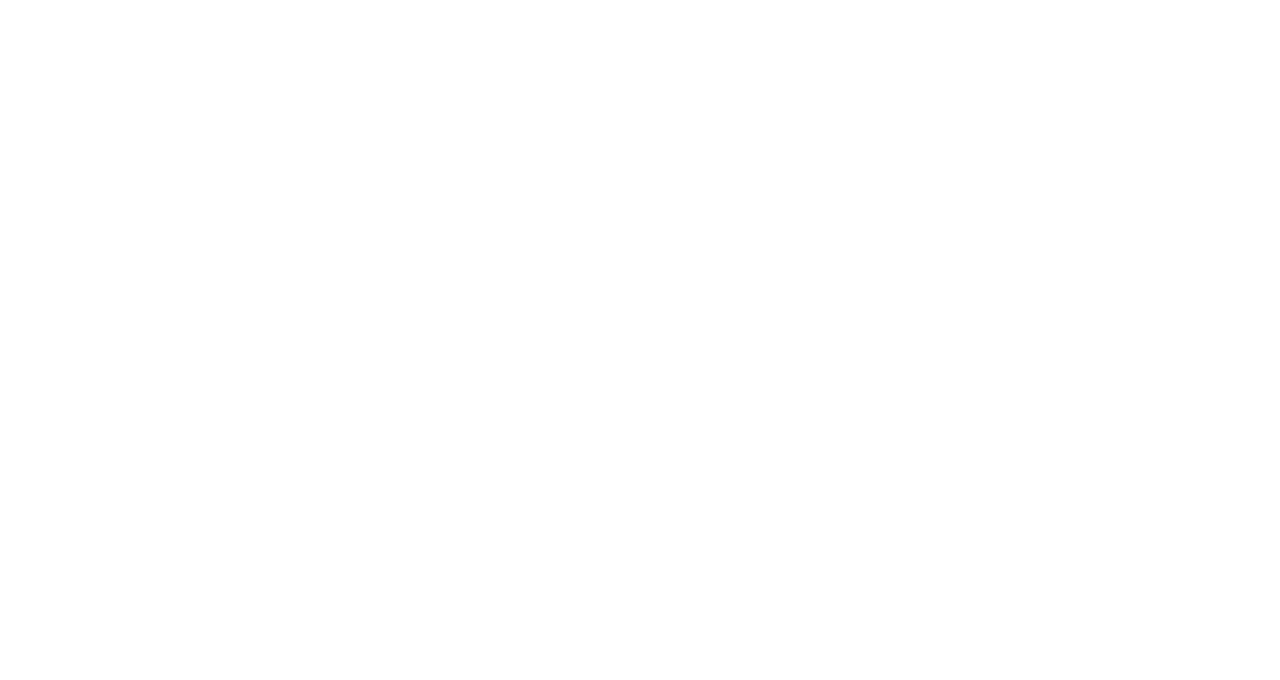
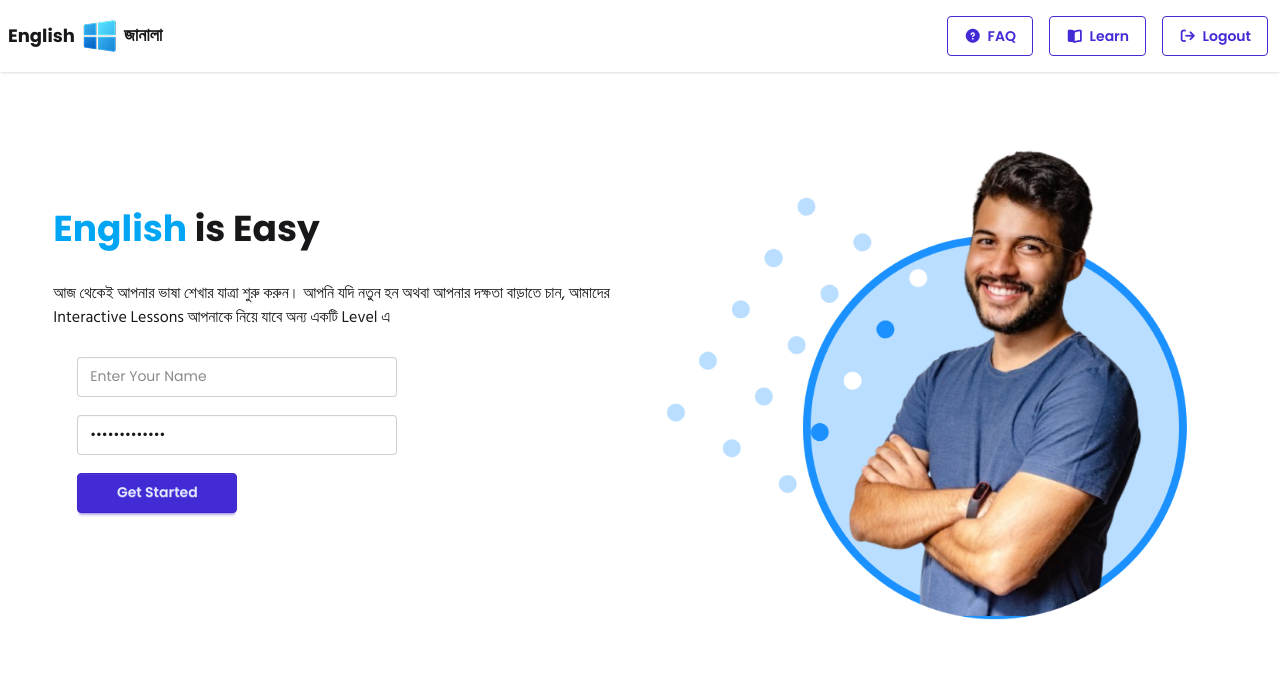
Before and after one commit to OnikTechHub/English-Janala, a plain HTML site: page index.html in a window 1280 px wide. Drawn offline with nearby package versions, Linux system fonts and the light colour scheme.

Commit message:
hero section

```diff
--- a/index.html
+++ b/index.html
@@ -3,9 +3,87 @@
 <head>
     <meta charset="UTF-8">
     <meta name="viewport" content="width=device-width, initial-scale=1.0">
+    <link rel="stylesheet" href="./style/style.css">
+    <!-- title & logo -->
     <title>English-Janala</title>
+    <link rel="shortcut icon" href="./assets/logo.png" type="image/x-icon">
+
+    <!-- font asome -->
+     <link rel="stylesheet" href="https://cdnjs.cloudflare.com/ajax/libs/font-awesome/7.0.1/css/all.min.css" integrity="sha512-2SwdPD6INVrV/lHTZbO2nodKhrnDdJK9/kg2XD1r9uGqPo1cUbujc+IYdlYdEErWNu69gVcYgdxlmVmzTWnetw==" crossorigin="anonymous" referrerpolicy="no-referrer" />
+
+     <!-- font integration -->
+      <link rel="preconnect" href="https://fonts.googleapis.com">
+<link rel="preconnect" href="https://fonts.gstatic.com" crossorigin>
+<link href="https://fonts.googleapis.com/css2?family=Geist:wght@100..900&family=Hind+Siliguri:wght@300;400;500;600;700&family=Poppins:ital,wght@0,100;0,200;0,300;0,400;0,500;0,600;0,700;0,800;0,900;1,100;1,200;1,300;1,400;1,500;1,600;1,700;1,800;1,900&display=swap" rel="stylesheet">
+
+     <!-- tailwind css & daisy ui -->
+      <link href="https://cdn.jsdelivr.net/npm/daisyui@5" rel="stylesheet" type="text/css" />
+<script src="https://cdn.jsdelivr.net/npm/@tailwindcss/browser@4"></script>
+
 </head>
 <body>
+    <header>
+        <div class="navbar bg-base-100 shadow-sm">
+  <div class="navbar-start">
+    <div class="dropdown">
+      <div tabindex="0" role="button" class="btn btn-ghost lg:hidden">
+        <svg xmlns="http://www.w3.org/2000/svg" class="h-5 w-5" fill="none" viewBox="0 0 24 24" stroke="currentColor"> <path stroke-linecap="round" stroke-linejoin="round" stroke-width="2" d="M4 6h16M4 12h8m-8 6h16" /> </svg>
+      </div>
+      <ul
+        tabindex="-1"
+        class="menu menu-sm dropdown-content bg-base-100 rounded-box z-1 mt-3 w-52 p-2 shadow">
+        <li>
+        <a href=""><i class="fa-solid fa-circle-question"></i> FAQ</a>
+      </li>
+      <li>
+        <a href="" ><i class="fa-solid fa-book-open"></i>Learn</a>
+      </li>
+      <li>
+        <a href="" ><i class="fa-solid fa-arrow-right-from-bracket"></i> Logout</a>
+      </li>
+      </ul>
+    </div>
+    <a href ="" class="flex items-center gap-1">
+        <span class="text-lg font-bold">English</span>
+        <img src="./assets/logo.png" alt="">
+        <Span class="font-bangla text-lg font-semibold">জানালা</Span>
+    </a>
+  </div>
+  <div class="navbar-end hidden lg:flex">
+    <ul class="menu menu-horizontal px-1 space-x-4">
+      <li>
+        <a href="" class="btn btn-outline btn-primary "><i class="fa-solid fa-circle-question"></i> FAQ</a>
+      </li>
+      <li>
+        <a href="" class="btn btn-outline btn-primary "><i class="fa-solid fa-book-open"></i>Learn</a>
+      </li>
+      <li>
+        <a href="" class="btn btn-outline btn-primary "><i class="fa-solid fa-arrow-right-from-bracket"></i> Logout</a>
+      </li>
+  </div>
 
+</div>
+    </header>
+
+    <section class="flex flex-col-reverse md:flex-row gap-10 justify-between items-center py-5 w-11/12 mx-auto">
+        <div class="content flex-1 text-center md:text-left">
+            <h2 class="text-4xl font-bold mb-8">
+                <span class="text-sky-500">English</span> is Easy
+            </h2>
+            <p class="font-bangla  ">আজ থেকেই আপনার ভাষা শেখার যাত্রা শুরু করুন। আপনি যদি নতুন হন অথবা আপনার দক্ষতা বাড়াতে চান, আমাদের Interactive Lessons আপনাকে নিয়ে যাবে অন্য একটি Level এ</p>
+
+            <div class="card  w-full max-w-sm ">
+      <div class="card-body">
+        <fieldset class="fieldset">
+          <input type="email" class="input" placeholder="Enter Your Name" />
+          <input type="password" class="input mt-3" value="............." placeholder="Password" />
+          <button class="btn btn-primary w-40 mt-3">Get Started</button>
+        </fieldset>
+      </div>
+    </div>
+        </div>
+        <div class="image flex-1"><img src="./assets/hero-student.png" alt=""></div>
+
+    </section>
 </body>
 </html>
--- /dev/null
+++ b/style/style.css
@@ -0,0 +1,7 @@
+*{
+    font-family: "poppins", sans-serif;
+}
+
+.font-bangla{
+    font-family: "Hind Siliguri", sans-serif;
+}
```
Also changed, not shown: tailwind.config.js (added).
